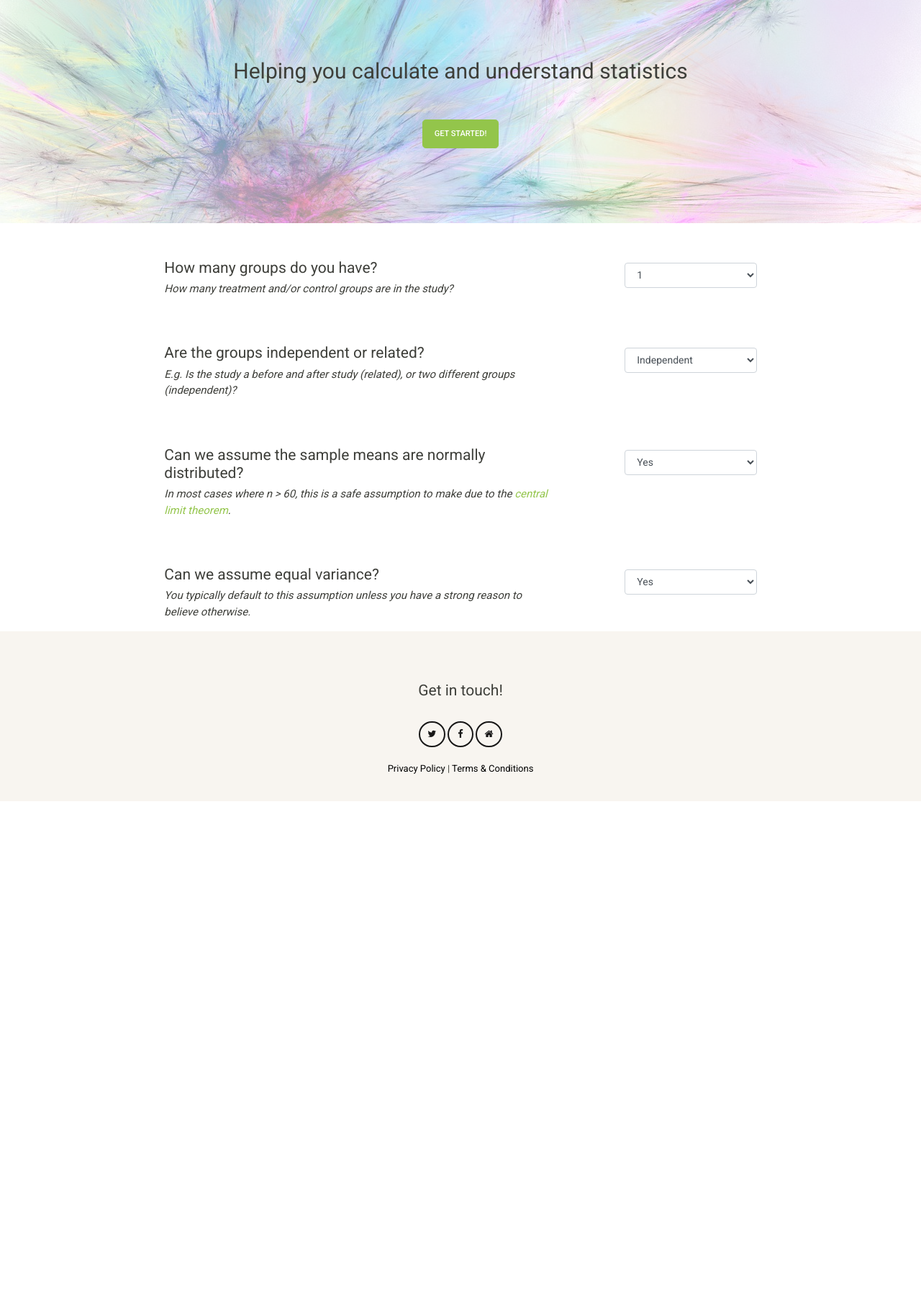
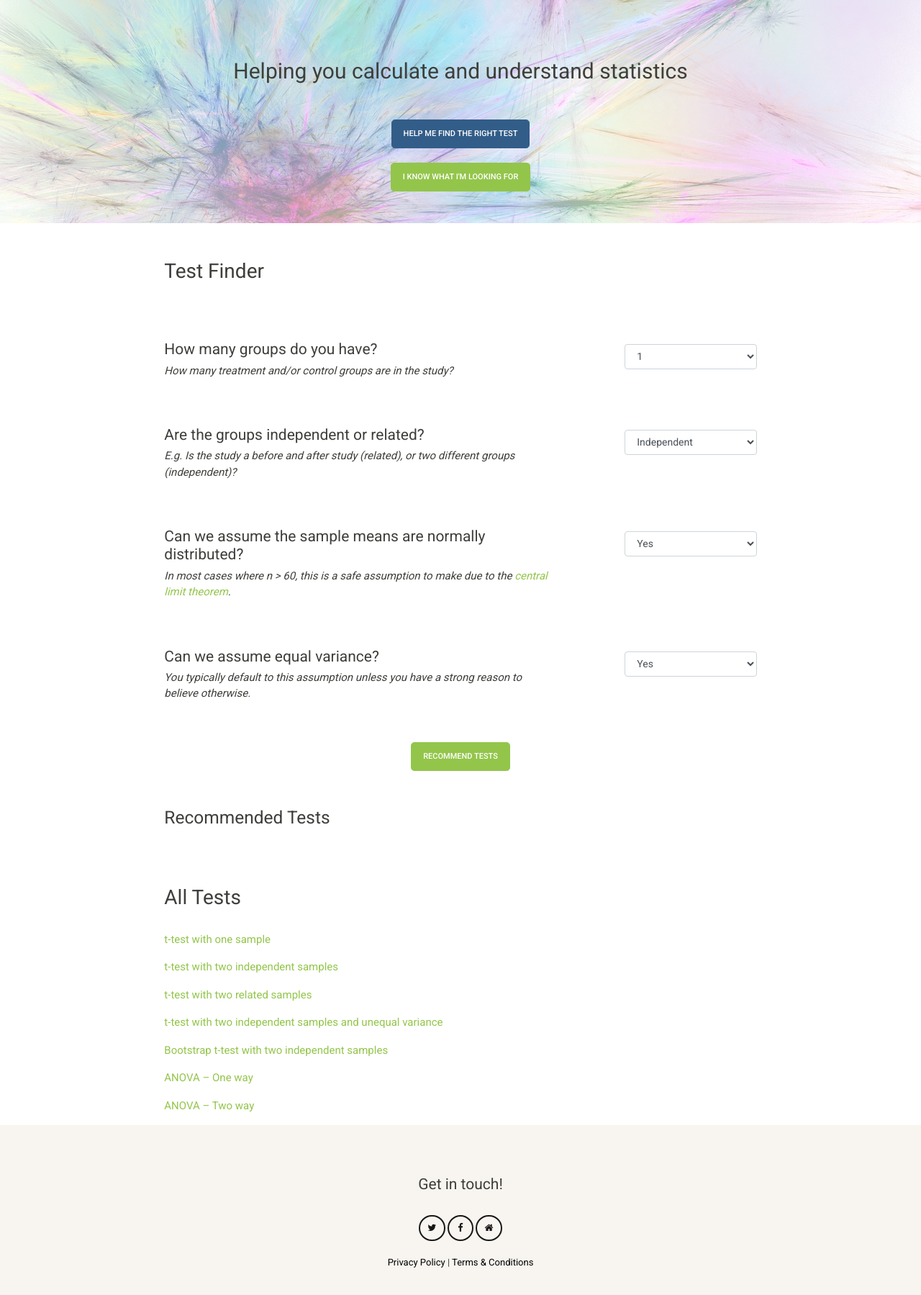
Before and after one commit to vladimiriii/power-calculator, a Flask app: page / in a window 1280 px wide. Shown: the part 327-2126 px from the top of the page at 72% size. Before the commit the page ends 1440 px from the top, so only its background shows below. Run offline with Flask 2, Linux system fonts and the light colour scheme; parts of the project's set-up code (start-up, migrations or seed data) failed here and were passed over; some libraries are stand-ins or nearby versions.

Commit message:
Added first version of recommendation system

```diff
--- /dev/null
+++ b/app/static/script/custom/indexFunctions.js
@@ -0,0 +1,43 @@
+function recommendTests() {
+    const inputs = readRecommenderInputs();
+    const filteredTestList = filterTestList(inputs);
+    generateLinks(filteredTestList, "filtered-test-list");
+}
+
+
+function readRecommenderInputs() {
+    const recommenderInputs = {};
+    for (let i = 0; i < recommenderFields.length; ++i) {
+        recommenderInputs[recommenderFields[i]] = $("#" + recommenderFields[i] + "-list").val();
+    }
+    return recommenderInputs;
+}
+
+
+function filterTestList(inputs) {
+    const suitableTests = [];
+    for (let i = 0; i < testMap.length; ++i) {
+        let suitable = true;
+        let testAttributes = testMap[i]['attributes'];
+        for (attribute in inputs) {
+            if (inputs[attribute] !== 'na' && jQuery.inArray(inputs[attribute], testAttributes[attribute]) == -1) {
+                suitable = false;
+                break;
+            }
+        }
+        if (suitable) {
+            suitableTests.push({"name": testMap[i]["name"], "url": testMap[i]["url"]});
+        }
+    }
+    return suitableTests;
+}
+
+
+function generateLinks(tests, div) {
+    $("#" + div).empty();
+    for (let i = 0; i < tests.length; ++i) {
+        $("#" + div).append(
+            '<p class="test-link"><a href="' + tests[i]['name'] + '" target="_blank">' + tests[i]['name'] + '</a></p>'
+        );
+    }
+}
--- a/app/static/script/custom/indexOnLoad.js
+++ b/app/static/script/custom/indexOnLoad.js
@@ -1,5 +1,7 @@
 $(document).ready(function(){
 
-    console.log("Ready to go!");
+    generateLinks(testMap, "complete-test-list");
+
+    $("#recommend-btn").click(recommendTests);
 
 });
--- /dev/null
+++ b/app/static/script/custom/testMap.js
@@ -0,0 +1,73 @@
+const recommenderFields = ["groups", "independence", "normality", "equal-variance"]
+const testMap = [
+    {
+        "name": "t-test with one sample",
+        "url": "./t-test-one-sample",
+        "attributes": {
+            "groups": ["1"],
+            "independence": ["related", "independent", "na"],
+            "normality": ["yes"],
+            "equal-variance": ["yes", "no", "na"]
+        }
+    },
+    {
+        "name": "t-test with two independent samples",
+        "url": "./t-test-two-independent-samples",
+        "attributes": {
+            "groups": ["2"],
+            "independence": ["independent"],
+            "normality": ["yes"],
+            "equal-variance": ["yes"]
+        }
+    },
+    {
+        "name": "t-test with two related samples",
+        "url": "./t-test-two-related-samples",
+        "attributes": {
+            "groups": ["2"],
+            "independence": ["related"],
+            "normality": ["yes"],
+            "equal-variance": ["yes"]
+        }
+    },
+    {
+        "name": "t-test with two independent samples and unequal variance",
+        "url": "./welches-t-test-two-independent-samples",
+        "attributes": {
+            "groups": ["2"],
+            "independence": ["independent"],
+            "normality": ["yes"],
+            "equal-variance": ["no"]
+        }
+    },
+    {
+        "name": "Bootstrap t-test with two independent samples",
+        "url": "./bootstrap-t-test-two-independent-samples",
+        "attributes": {
+            "groups": ["2"],
+            "independence": ["independent"],
+            "normality": ["yes", "no"],
+            "equal-variance": ["yes", "no"]
+        }
+    },
+    {
+        "name": "ANOVA – One way",
+        "url": "./one-way-anova",
+        "attributes": {
+            "groups": ["2", "3+"],
+            "independence": ["independent"],
+            "normality": ["yes", "no"],
+            "equal-variance": ["yes", "no"]
+        }
+    },
+    {
+        "name": "ANOVA – Two way",
+        "url": "./one-way-anova",
+        "attributes": {
+            "groups": ["2", "3+"],
+            "independence": ["independent"],
+            "normality": ["yes", "no"],
+            "equal-variance": ["yes", "no"]
+        }
+    }
+]
--- a/app/static/style/calculator.css
+++ b/app/static/style/calculator.css
@@ -12,5 +12,14 @@
     margin-top: 55px;
 }
 
+#recommend-btn {
+    margin-top: 40px;
+}
+
+.test-link {
+    font-size: 15px;
+}
+
 @media screen and (max-width: 350px) {
+
 }
--- a/app/templates/index.html
+++ b/app/templates/index.html
@@ -13,6 +13,8 @@
 
     <!-- Custom JavaScript -->
     <script src="{{ url_for('static',filename='script/custom/indexOnLoad.js') }}"></script>
+    <script src="{{ url_for('static',filename='script/custom/indexFunctions.js') }}"></script>
+    <script src="{{ url_for('static',filename='script/custom/testMap.js') }}"></script>
 
 </head>
 
@@ -32,26 +34,34 @@
                 </div>
                 <div class="row text-overlay-row">
                     <div class="col-md-12">
-                        <a href="#calculator">
-                            <button type="button" class="btn btn-lg btn-success" id="login-btn">Get started!</button>
+                        <a href="#setup-questions">
+                            <button type="button" class="btn btn-lg btn-primary">Help me find the right test</button>
+                        </a>
+                    </div>
+                </div>
+                <div class="row text-overlay-row">
+                    <div class="col-md-12">
+                        <a href="#all-tests">
+                            <button type="button" class="btn btn-lg btn-success">I know what I'm looking for</button>
                         </a>
                     </div>
                 </div>
             </div>
         </div>
-        <div class="row" id="calculator">
+        <div class="row" id="setup-questions">
             <div class="col-md-8 offset-md-2">
+                <h2>Test Finder</h3>
                 <div class="row">
                     <div class="col-md-8">
                         <h4 class="question">How many groups do you have?</h4>
                         <p class="question-explainer">How many treatment and/or control groups are in the study?</p>
                     </div>
                     <div class="col-md-3 offset-md-1">
-                        <div id="group-select" class="form-group question-select">
-                            <select id="group-list" class="form-control eco-select">
+                        <div id="groups-select" class="form-group question-select">
+                            <select id="groups-list" class="form-control eco-select">
                                 <option value='1'>1</option>
                                 <option value='2'>2</option>
-                                <option value='3+'>3</option>
+                                <option value='3+'>3 or more</option>
                             </select>
                         </div>
                     </div>
@@ -62,10 +72,11 @@
                         <p class="question-explainer">E.g. Is the study a before and after study (related), or two different groups (independent)?</p>
                     </div>
                     <div class="col-md-3 offset-md-1">
-                        <div id="group-select" class="form-group question-select">
-                            <select id="group-list" class="form-control eco-select">
+                        <div id="independence-select" class="form-group question-select">
+                            <select id="independence-list" class="form-control eco-select">
                                 <option value='independent'>Independent</option>
                                 <option value='related'>Related</option>
+                                <option value='na'>Not Applicable</option>
                             </select>
                         </div>
                     </div>
@@ -74,7 +85,7 @@
                     <div class="col-md-8">
                         <h4 class="question">Can we assume the sample means are normally distributed?</h4>
                         <p class="question-explainer">In most cases where n > 60, this is a safe assumption to make
-                            due to the <a href="https://en.wikipedia.org/wiki/Central_limit_theorem">central limit theorem</a>.
+                            due to the <a href="https://en.wikipedia.org/wiki/Central_limit_theorem" target="_blank">central limit theorem</a>.
                         </p>
                     </div>
                     <div class="col-md-3 offset-md-1">
@@ -93,13 +104,37 @@
                     </div>
                     <div class="col-md-3 offset-md-1">
                         <div id="equal-variance-select" class="form-group question-select">
-                            <select id="euqal-variance-list" class="form-control eco-select">
+                            <select id="equal-variance-list" class="form-control eco-select">
                                 <option value='yes'>Yes</option>
                                 <option value='no'>No</option>
+                                <option value='na'>Not Applicable</option>
                             </select>
                         </div>
                     </div>
                 </div>
+                <div class="row">
+                    <div class="col-md-12" style="text-align: center">
+                        <button type="button" class="btn btn-lg btn-success" id="recommend-btn">Recommend Tests</button>
+                    </div>
+                </div>
+            </div>
+        </div>
+        <div class="row">
+            <div class="col-md-8 offset-md-2">
+                <h3>Recommended Tests</h3>
+            </div>
+        </div>
+        <div class="row">
+            <div class="col-md-8 offset-md-2" id="filtered-test-list">
+            </div>
+        </div>
+        <div class="row" id="all-tests">
+            <div class="col-md-8 offset-md-2">
+                <h2>All Tests</h2>
+            </div>
+        </div>
+        <div class="row">
+            <div class="col-md-8 offset-md-2" id="complete-test-list">
             </div>
         </div>
     </div>
```
